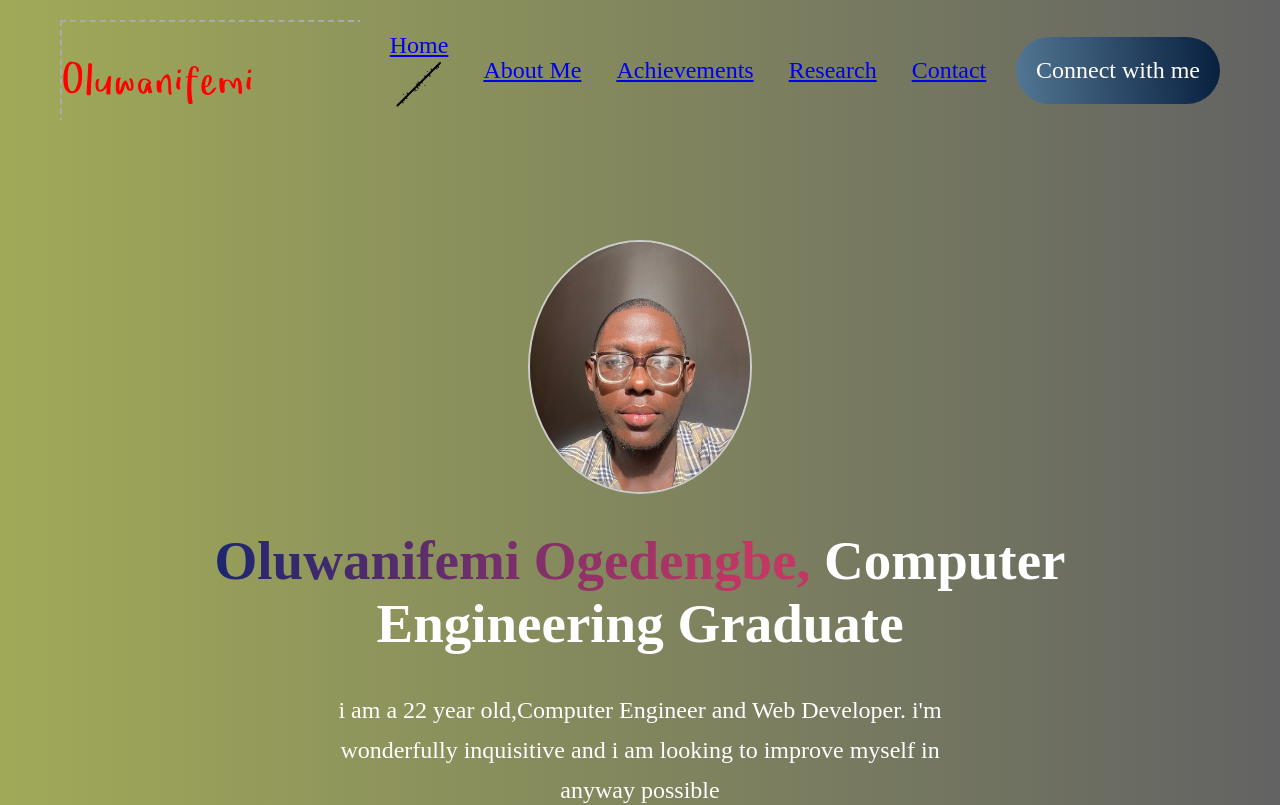
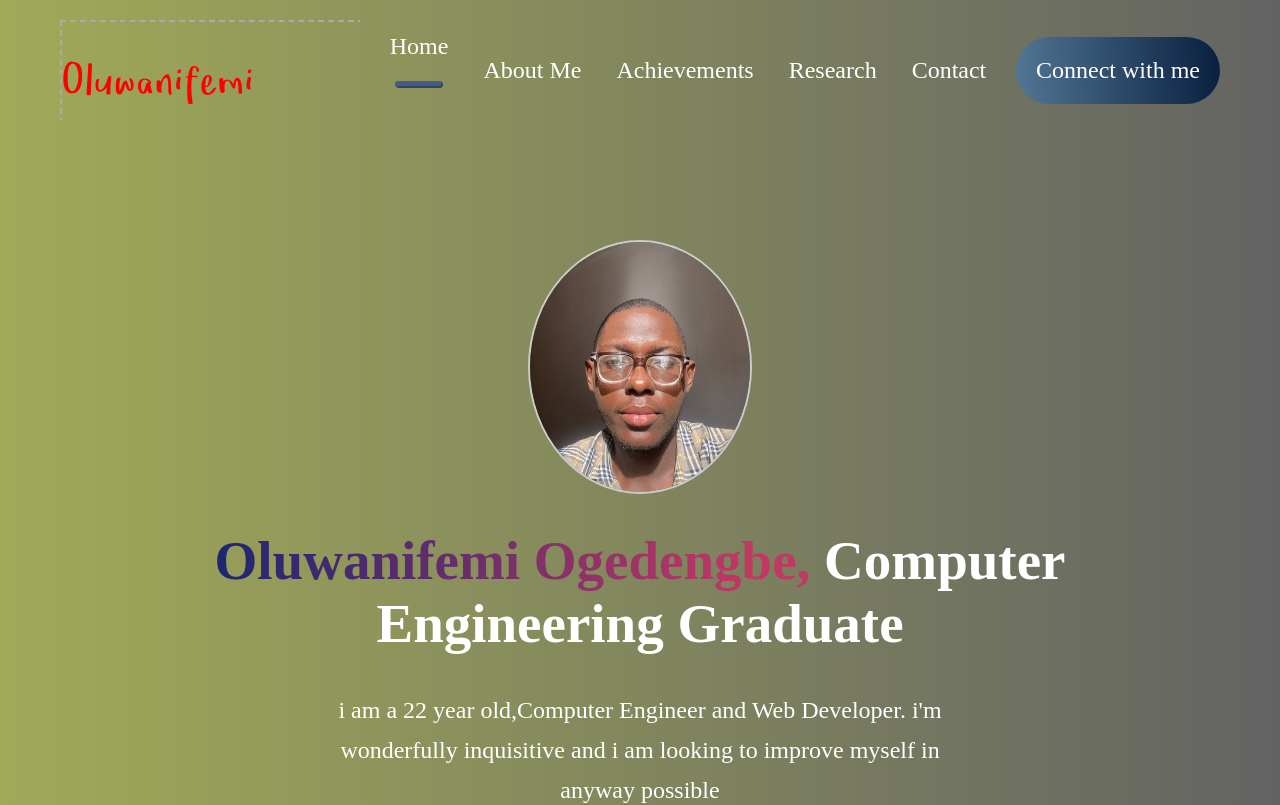
Before and after one commit to andrewk0l/Portfolio, a React (Vite) app in the folder portfolio-react/: page / in a window 1280 px wide. Shown: the top 805 px of the page. Built offline with nearby package versions, Linux system fonts and the light colour scheme; a web font is replaced by a local one.

Commit message:
adding functionality to navbar

```diff
--- a/portfolio-react/src/Components/Hero/Hero.jsx
+++ b/portfolio-react/src/Components/Hero/Hero.jsx
@@ -1,14 +1,16 @@
 import React from 'react'
 import './Hero.css'
 import profile_img from '../../assets/profile_img.jpg'
+import AnchorLink from 'react-anchor-link-smooth-scroll'
+
 const Hero = () => {
   return (
-    <div className='hero'>
+    <div id='home' className='hero'>
         <img src={profile_img} alt='' className='profile-image'/>
         <h1><span>Oluwanifemi Ogedengbe,</span> Computer Engineering Graduate</h1>
         <p>i am a 22 year old,Computer Engineer and Web Developer. i'm wonderfully inquisitive and i am looking to improve myself in anyway possible</p>
         <div className="hero-action">
-            <div className="hero-connect">Connect with me</div>
+            <div className="hero-connect"><AnchorLink className='anchor-link' offset={45} href='#contact'>Connect with me </AnchorLink></div>
             <div className="hero-resume">My Resume</div>
         </div>
     </div>
--- a/portfolio-react/src/Components/Navbar/Navbar.css
+++ b/portfolio-react/src/Components/Navbar/Navbar.css
@@ -36,3 +36,8 @@
     display: flex;
     margin: auto;
 }
+
+.anchor-link{
+    text-decoration: none;
+    color: white;
+}
--- a/portfolio-react/src/Components/Navbar/Navbar.jsx
+++ b/portfolio-react/src/Components/Navbar/Navbar.jsx
@@ -19,7 +19,7 @@
             <li><AnchorLink className='anchor-link' offset={45} href='#research'><p onClick={() =>setMenu("research")}>Research</p></AnchorLink>{menu === "research" && <img src={line} alt='' />}</li>
             <li><AnchorLink className='anchor-link' offset={45} href='#contact'><p onClick={() =>setMenu("contact")}>Contact</p></AnchorLink>{menu === "contact" && <img src={line} alt='' />}</li>
         </ul>
-        <div className="nav-connect">Connect with me</div>
+        <div className="nav-connect"><AnchorLink className='anchor-link' offset={45} href='#contact'>Connect with me</AnchorLink></div>
 
     </div>
   )
```
Also changed, not shown: portfolio-react/src/assets/line.png.
